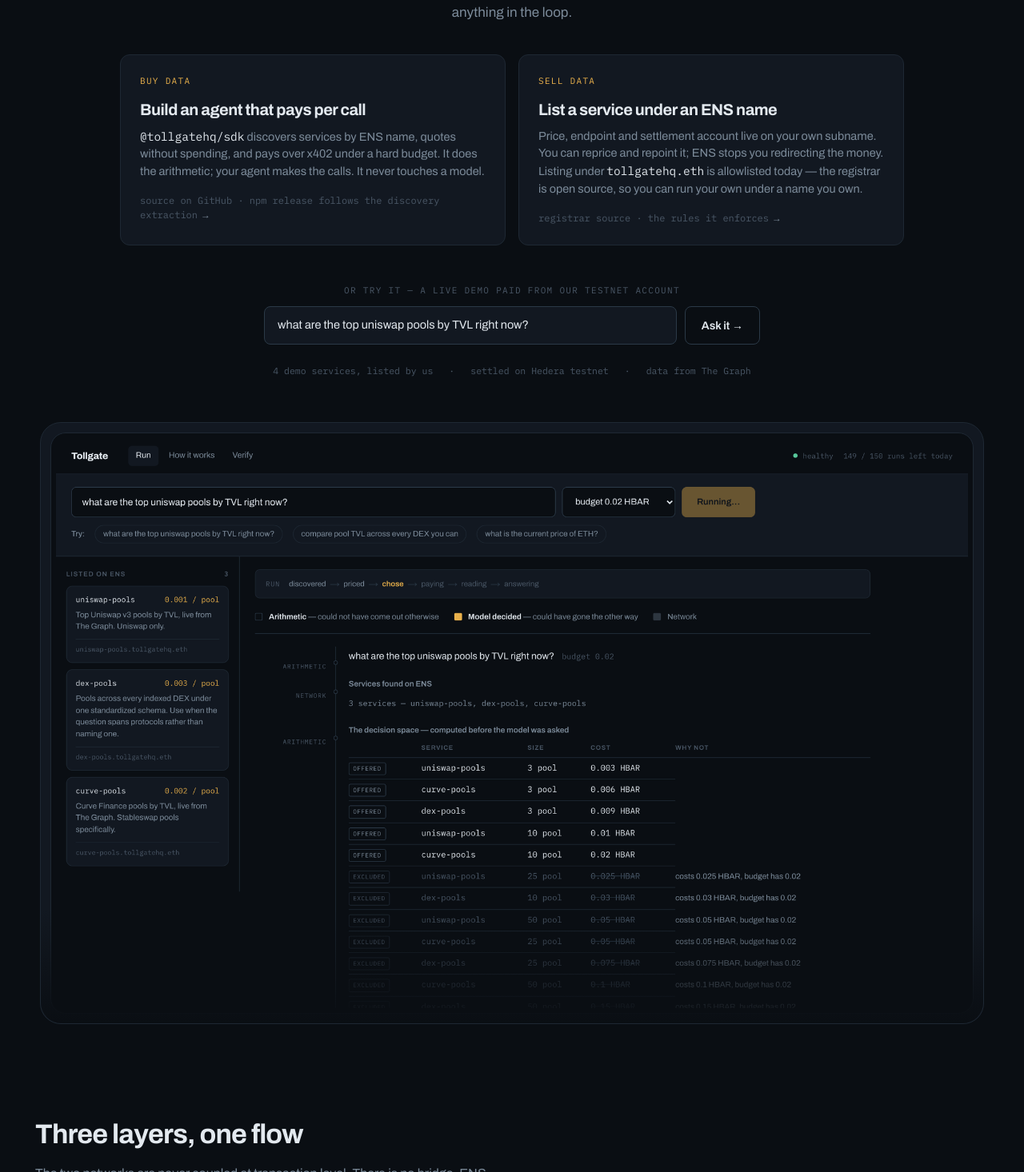
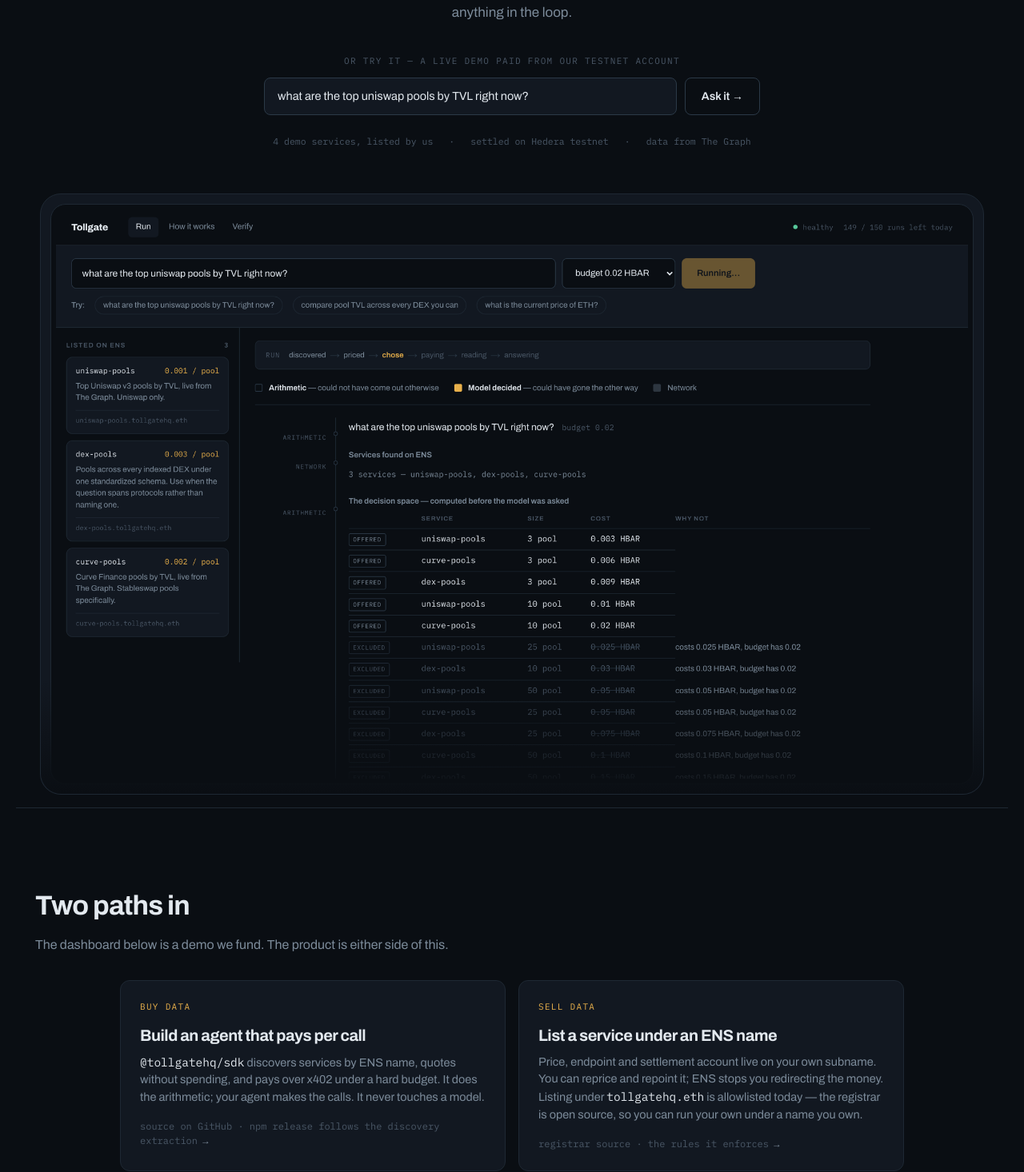
Before and after one commit to Jagadeeshftw/tollgate, a Next.js app in the folder web/ui/: page / in a window 1280 px wide. Shown: the part 404-1870 px from the top of the page at 80% size. Built offline with nearby package versions, Linux system fonts and the light colour scheme.

Commit message:
fix(web): move the two-path cards out of the hero
They sat directly under the subhead, crowding a headline that should land
the claim and show the product. Now their own section, below the
dashboard image, with a heading of its own. Content unchanged — placement
only.

```diff
--- a/web/ui/app/page.tsx
+++ b/web/ui/app/page.tsx
@@ -6,7 +6,7 @@
 import { Closing, Footer } from "@/components/landing/Closing";
 import { LandingNav } from "@/components/landing/LandingNav";
 import { Reveal } from "@/components/landing/Reveal";
-import { Band, Eyebrow, Faq, Heading, Layers, Steps, UseCases } from "@/components/landing/Sections";
+import { Band, Eyebrow, Faq, Heading, Layers, Paths, Steps, UseCases } from "@/components/landing/Sections";
 
 export default function Landing() {
   const router = useRouter();
@@ -41,48 +41,7 @@
             no signup, and sells it no subscription — and no human signs anything in the loop.
           </p>
 
-          {/*
-            Two real paths, because the product is the SDK and the registry — not the dashboard.
-            The dashboard is a demo playground funded by us; presenting it as the main event made
-            three hand-listed services read as a ceiling rather than an example.
-          */}
-          <div className="mx-auto mt-10 grid max-w-[980px] gap-4 text-left md:grid-cols-2">
-            <a
-              href="https://github.com/Jagadeeshftw/tollgate/tree/main/packages/sdk"
-              className="group rounded-xl border border-rule bg-surface p-6 transition-colors hover:border-rule-lit"
-            >
-              <p className="font-mono text-[11px] tracking-[0.12em] text-judgment uppercase">Buy data</p>
-              <h2 className="mt-3 text-[20px] font-bold tracking-tight text-ink">Build an agent that pays per call</h2>
-              <p className="mt-2 text-[14.5px] text-muted">
-                <span className="font-mono text-ink">@tollgatehq/sdk</span> discovers services by ENS name, quotes
-                without spending, and pays over x402 under a hard budget. It does the arithmetic; your agent
-                makes the calls. It never touches a model.
-              </p>
-              <p className="mt-4 font-mono text-[12px] text-dim">
-                source on GitHub · npm release follows the discovery extraction
-                <span className="ml-1 text-muted transition-transform group-hover:translate-x-0.5">→</span>
-              </p>
-            </a>
-            <a
-              href="https://github.com/Jagadeeshftw/tollgate/blob/main/contracts/src/TollgateRegistrar.sol"
-              className="group rounded-xl border border-rule bg-surface p-6 transition-colors hover:border-rule-lit"
-            >
-              <p className="font-mono text-[11px] tracking-[0.12em] text-judgment uppercase">Sell data</p>
-              <h2 className="mt-3 text-[20px] font-bold tracking-tight text-ink">List a service under an ENS name</h2>
-              <p className="mt-2 text-[14.5px] text-muted">
-                Price, endpoint and settlement account live on your own subname. You can reprice and
-                repoint it; ENS stops you redirecting the money. Listing under{" "}
-                <span className="font-mono text-ink">tollgatehq.eth</span> is allowlisted today — the
-                registrar is open source, so you can run your own under a name you own.
-              </p>
-              <p className="mt-4 font-mono text-[12px] text-dim">
-                registrar source · the rules it enforces
-                <span className="ml-1 text-muted transition-transform group-hover:translate-x-0.5">→</span>
-              </p>
-            </a>
-          </div>
-
-          <div className="mx-auto mt-12 max-w-[620px]">
+          <div className="mx-auto mt-10 max-w-[620px]">
             <p className="font-mono text-[11px] tracking-[0.12em] text-dim uppercase">
               Or try it — a live demo paid from our testnet account
             </p>
@@ -132,7 +91,23 @@
         </div>
       </section>
 
-      <Band id="how">
+      {/*
+        Two real paths, because the product is the SDK and the registry — not the dashboard. Moved
+        out of the hero into its own section: two dense cards directly under the subhead crowded a
+        headline that should land the claim and show the product, nothing else.
+      */}
+      <Band id="paths" className="border-t border-rule">
+        <Reveal>
+          <Heading lede="The dashboard below is a demo we fund. The product is either side of this.">
+            Two paths in
+          </Heading>
+        </Reveal>
+        <Reveal delay={0.06}>
+          <Paths />
+        </Reveal>
+      </Band>
+
+      <Band id="how" className="border-t border-rule">
         <Reveal>
           <Heading lede="The two networks are never coupled at transaction level. There is no bridge. ENS is a read, Hedera is a write, and the agent does one then the other.">
             Three layers, one flow
--- a/web/ui/components/landing/Sections.tsx
+++ b/web/ui/components/landing/Sections.tsx
@@ -35,6 +35,51 @@
       </h2>
       {lede ? <p className="mt-3 max-w-[62ch] text-[16px] text-muted">{lede}</p> : null}
     </>
+  );
+}
+
+/**
+ * Two real paths, because the product is the SDK and the registry — not the dashboard. The
+ * dashboard is a demo playground funded by us; presenting it as the main event made a handful of
+ * hand-listed services read as a ceiling rather than an example.
+ */
+export function Paths() {
+  return (
+    <div className="mx-auto mt-8 grid max-w-[980px] gap-4 text-left md:grid-cols-2">
+      <a
+        href="https://github.com/Jagadeeshftw/tollgate/tree/main/packages/sdk"
+        className="group rounded-xl border border-rule bg-surface p-6 transition-colors hover:border-rule-lit"
+      >
+        <p className="font-mono text-[11px] tracking-[0.12em] text-judgment uppercase">Buy data</p>
+        <h3 className="mt-3 text-[20px] font-bold tracking-tight text-ink">Build an agent that pays per call</h3>
+        <p className="mt-2 text-[14.5px] text-muted">
+          <span className="font-mono text-ink">@tollgatehq/sdk</span> discovers services by ENS name, quotes
+          without spending, and pays over x402 under a hard budget. It does the arithmetic; your agent
+          makes the calls. It never touches a model.
+        </p>
+        <p className="mt-4 font-mono text-[12px] text-dim">
+          source on GitHub · npm release follows the discovery extraction
+          <span className="ml-1 text-muted transition-transform group-hover:translate-x-0.5">→</span>
+        </p>
+      </a>
+      <a
+        href="https://github.com/Jagadeeshftw/tollgate/blob/main/contracts/src/TollgateRegistrar.sol"
+        className="group rounded-xl border border-rule bg-surface p-6 transition-colors hover:border-rule-lit"
+      >
+        <p className="font-mono text-[11px] tracking-[0.12em] text-judgment uppercase">Sell data</p>
+        <h3 className="mt-3 text-[20px] font-bold tracking-tight text-ink">List a service under an ENS name</h3>
+        <p className="mt-2 text-[14.5px] text-muted">
+          Price, endpoint and settlement account live on your own subname. You can reprice and
+          repoint it; ENS stops you redirecting the money. Listing under{" "}
+          <span className="font-mono text-ink">tollgatehq.eth</span> is allowlisted today — the
+          registrar is open source, so you can run your own under a name you own.
+        </p>
+        <p className="mt-4 font-mono text-[12px] text-dim">
+          registrar source · the rules it enforces
+          <span className="ml-1 text-muted transition-transform group-hover:translate-x-0.5">→</span>
+        </p>
+      </a>
+    </div>
   );
 }
 
```
